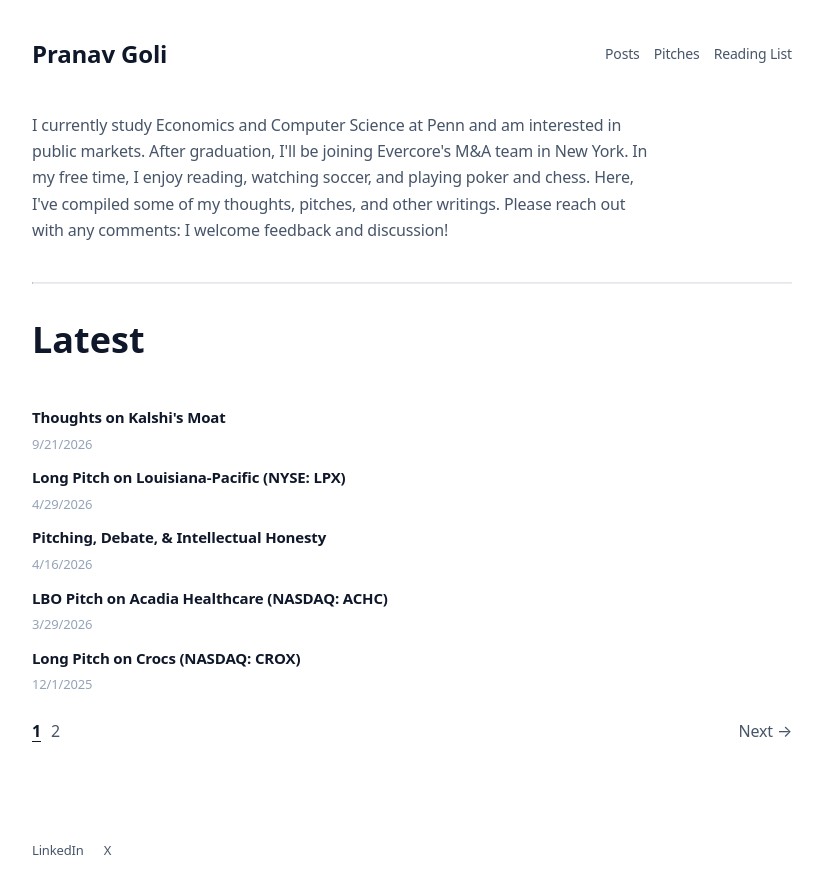
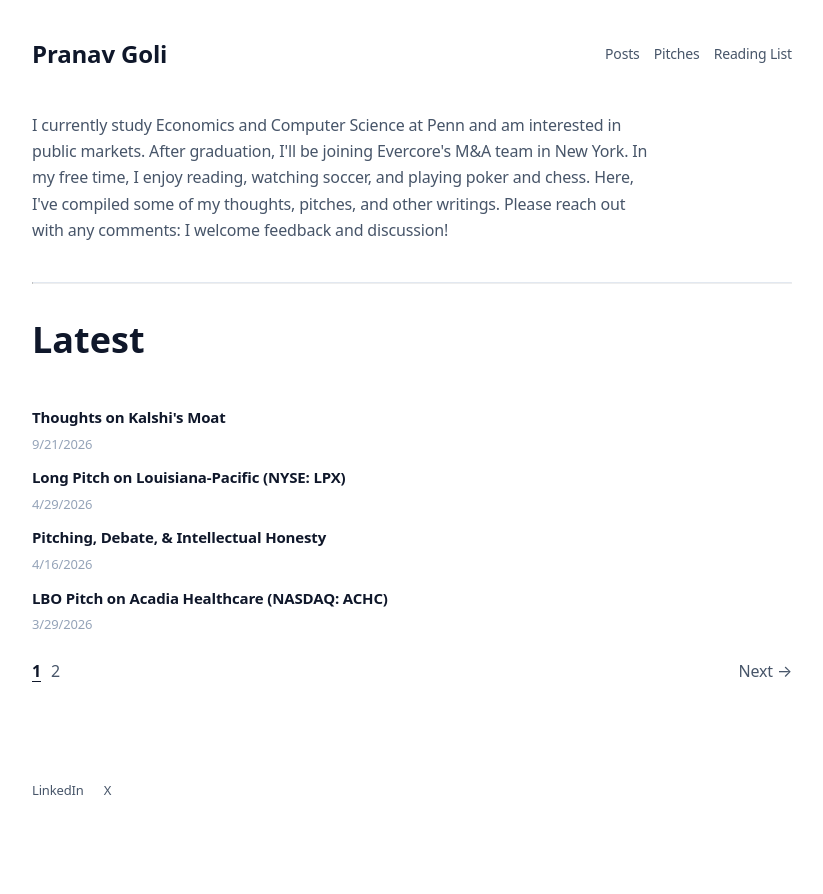
Before and after one commit to pranavgoli9/my-blog, a Next.js app: page / in a window 1280 px wide. Shown: the top 894 px of the page, without its empty margins (228-1051 px from the left). After the commit the page ends 842 px from the top, so only its background shows below. Built offline with nearby package versions, Linux system fonts and the light colour scheme.

Commit message:
Update page.tsx
pge size smaller to make room for socials

```diff
--- a/src/app/page.tsx
+++ b/src/app/page.tsx
@@ -1,7 +1,7 @@
 import Link from "next/link";
 import { getLatestWritingItems } from "@/lib/content";
 
-const PAGE_SIZE = 5;
+const PAGE_SIZE = 4;
 
 function formatShortDate(isoDate: string) {
   // Expecting yyyy-mm-dd. Format as M/D/YYYY (no leading zeros).
```
